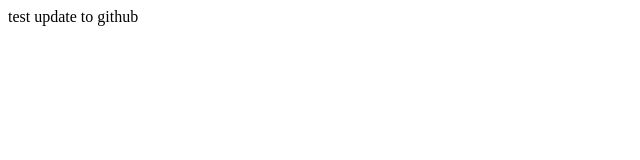
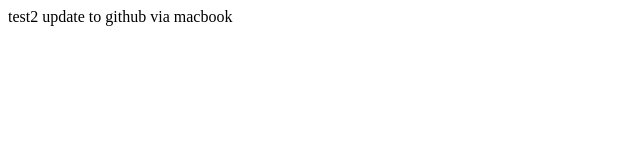
Before and after one commit to BenrikHengtsson/html-css, a plain HTML site: page index.html in a window 1280 px wide. Shown: the whole page, without its empty margins (0-640 px from the left). Drawn offline with Linux system fonts and the light colour scheme.

Commit message:
test push via macbook

```diff
--- a/index.html
+++ b/index.html
@@ -6,6 +6,6 @@
     <title>Document</title>
 </head>
 <body>
-    test update to github
+    test2 update to github via macbook
 </body>
 </html>
```
